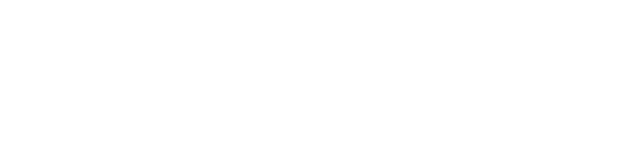
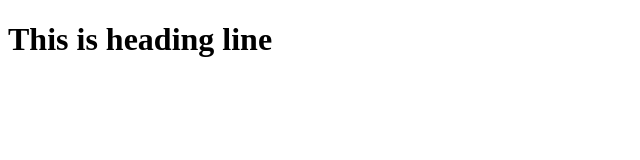
Before and after one commit to Tehanur143/github-basics-tutorial, a plain HTML site: page index.html in a window 1280 px wide. Shown: the whole page, without its empty margins (0-640 px from the left). Drawn offline with Linux system fonts and the light colour scheme.

Commit message:
Added Heading line

```diff
--- a/index.html
+++ b/index.html
@@ -6,5 +6,7 @@
     <meta name="viewport" content="width=device-width, initial-scale=1.0" />
     <title>Document</title>
   </head>
-  <body></body>
+  <body>
+    <h1>This is heading line</h1>
+  </body>
 </html>
```
